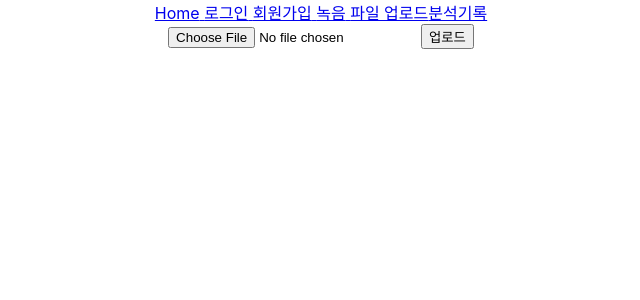
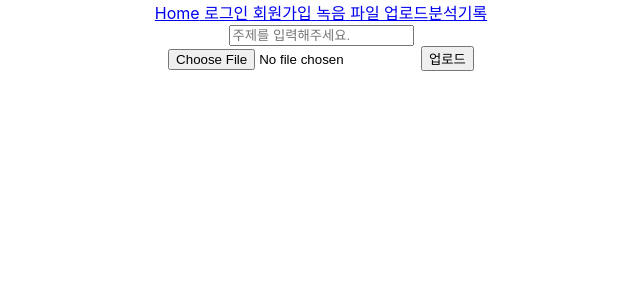
Before and after one commit to capstone-oreo/frontend, a React (Create React App) app: page /upload in a window 1280 px wide. Shown: the top 300 px of the page, without its empty margins (319-959 px from the left). Built offline with nearby package versions, Linux system fonts and the light colour scheme.

Commit message:
feat: 주제 입력 기능 구현

```diff
--- a/src/pages/FileUploadPage/FileUploadPage.js
+++ b/src/pages/FileUploadPage/FileUploadPage.js
@@ -3,6 +3,12 @@
 
 const FileUpload = () => {
   const [file, setFile] = useState();
+  const [title, setTitle] = useState("");
+
+  // 주제 입력
+  const handleTitle = (e) => {
+    setTitle(e.target.value);
+  }
 
   const handleChange = (e) => {
     // 선택된 파일을 상태에 저장
@@ -26,6 +32,9 @@
         headers: {
           "Content-Type": "multipart/form-data",
         },
+        params:{
+          title: title,
+        },
       })
       .then((response) => {
         // 응답 처리
@@ -42,6 +51,7 @@
 
   return (
     <form onSubmit={handleSubmit}>
+            <input type="text" name="title" placeholder="주제를 입력해주세요." value={title} onChange={handleTitle} /> <br></br>
       <input type="file" onChange={handleChange} />
       <button type="submit" onChange={handleSubmit}>업로드</button>
     </form>
--- a/src/pages/RecordPage/RecordPage.js
+++ b/src/pages/RecordPage/RecordPage.js
@@ -9,6 +9,12 @@
   const [analyser, setAnalyser] = useState();
   const [audioUrl, setAudioUrl] = useState();
   const [disabled, setDisabled] =  useState(true);
+  const [title, setTitle] = useState("");
+
+  // 주제 입력
+  const handleTitle = (e) => {
+    setTitle(e.target.value);
+  }
 
   // 녹음 실행
   const onRecAudio = () => {
@@ -91,6 +97,7 @@
       audio.play();
   };
 
+
   // 녹음 파일을 서버로 전송
   const handleSubmit = (e) => {
     e.preventDefault();
@@ -104,6 +111,9 @@
       .post("/api/files-test", formData, {
         headers: {
           "Content-Type": "multipart/form-data",
+        },
+        params:{
+          title: title,
         },
       })
       .then((response) => {
@@ -120,6 +130,7 @@
     }
   return (
     <>
+      <input type="text" name="title" placeholder="주제를 입력해주세요." value={title} onChange={handleTitle} /> <br></br>
       <button onClick={onRec ? onRecAudio : offRecAudio}>녹음</button>
       <button onClick={play} disabled={disabled}>재생</button>
       <form onSubmit={handleSubmit}>
```
